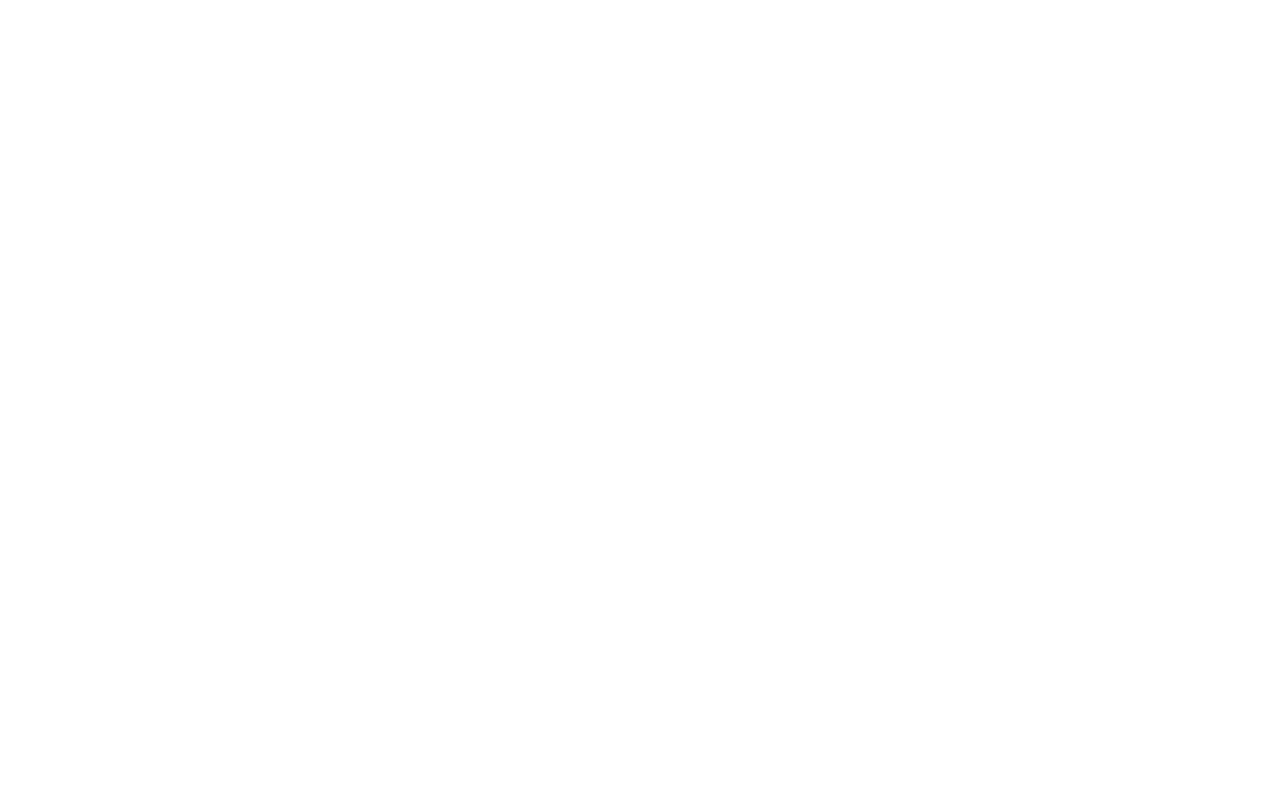
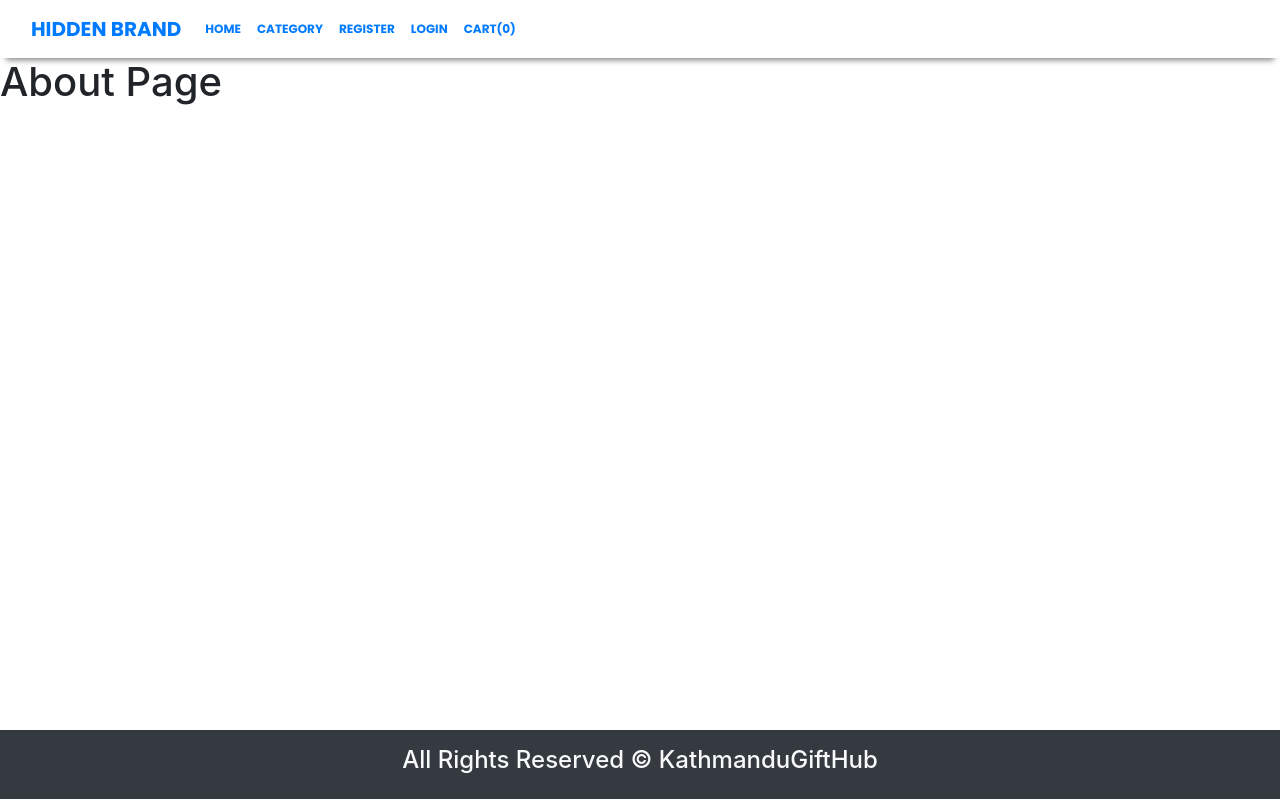
Before and after one commit to dineshBS008/EcommerceApp, a React (Create React App) app in the folder client/: page /about in a window 1280 px wide. Before the commit this address had no page. Built offline with nearby package versions, Linux system fonts and the light colour scheme; the HTML template or start-up script is replaced by a standard one; a web font is replaced by a local one.

Commit message:
jQuery problem resolved

```diff
--- a/client/public/index.html
+++ b/client/public/index.html
@@ -9,6 +9,9 @@
       name="description"
       content="Web site created using create-react-app"
     />
+    <!-- jquery -->
+    <script src="https://code.jquery.com/jquery-3.7.1.min.js"></script>
+    <!-- jquery end -->
     <link rel="apple-touch-icon" href="%PUBLIC_URL%/logo192.png" />
     <!--
       manifest.json provides metadata used when your web app is installed on a
--- a/client/src/App.js
+++ b/client/src/App.js
@@ -1,12 +1,21 @@
 import React  from 'react';
 import {Routes,Route} from 'react-router-dom';
 import HomePage from './pages/HomePage';
+import About from './pages/About';
+import Contact from './pages/Contact';
+import Policy from './pages/Policy';
+import Pagenotfound from './pages/Pagenotfound';
 
 function App() {
   return (
     <>
     <Routes>
       <Route path="/" element={<HomePage />} />
+      <Route path="/about" element={<About />} />
+      <Route path="/contact" element={<Contact />} />
+      <Route path="/policy" element={<Policy />} />
+      <Route path="*" element={<Pagenotfound />} />
+      {/* * means if above pages is not found then run this last one */}
     </Routes>
 
     </>
--- a/client/src/components/Header.js
+++ b/client/src/components/Header.js
@@ -1,11 +1,42 @@
-import React from 'react'
+import React from 'react';
+import {NavLink} from 'react-router-dom';
 
 const Header = () => {
   return (
-    <div>
-      <h1>Header components</h1>
+    <>
+      <nav className="navbar navbar-expand-lg bg-body-tertiary">
+  <div className="container-fluid">
+    <button className="navbar-toggler" type="button" data-bs-toggle="collapse" data-bs-target="#navbarTogglerDemo01" aria-controls="navbarTogglerDemo01" aria-expanded="false" aria-label="Toggle navigation">
+      <span className="navbar-toggler-icon" />
+    </button>
+    <div className="collapse navbar-collapse" id="navbarTogglerDemo01">
+      <NavLink to="/" className="navbar-brand" href="#">Hidden brand</NavLink>
+      <ul className="navbar-nav ms-auto mb-2 mb-lg-0">
+        <li className="nav-item">
+          <NavLink to="/" className="nav-link">Home</NavLink>
+        </li>
+        <li className="nav-item">
+          <NavLink to="/category" className="nav-link">Category</NavLink>
+        </li>
+
+        <li className="nav-item">
+          <NavLink to="/register" className="nav-link" href="#">Register</NavLink>
+        </li>
+        <li className="nav-item">
+          <NavLink to="/login" className="nav-link" href="#">Login</NavLink>
+        </li>
+        <li className="nav-item">
+          <NavLink to="/cart" className="nav-link" href="#">Cart(0)</NavLink>
+        </li>
+
+      </ul>
+
     </div>
+  </div>
+</nav>
+
+    </>
   );
 };
 
-export default Header
+export default Header;
--- a/client/src/index.css
+++ b/client/src/index.css
@@ -5,7 +5,25 @@
 /* font-family: "Playfair Display", serif; */
 
 *{
+  margin: 0;
   padding: 0;
-  margin: 0;
   box-sizing: border-box;
 }
+
+/* //navbar css */
+.navbar {
+  font-family: 'Poppins', sans-serif;
+  font-size: 12px;
+  line-height: 26px;
+  text-transform: uppercase;
+  box-shadow: 0 8px 6px -6px gray;
+  /* if some browser dont support then alternative is just below */
+  --webkit-box-shadow: 0 8px 6px -6px gray;
+  border-bottom: 0px solid gray !important;
+}
+
+.nav-link {
+  font-weight: 30 !important;
+  /* !important overrides existing class */
+
+}
```
Also changed, not shown: client/public/favicon2.ico.jpg (added).
